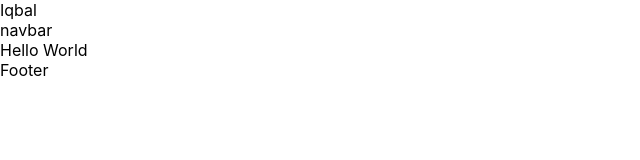
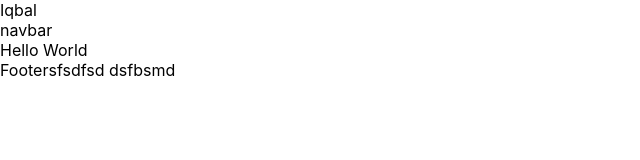
Before and after one commit to mehedihasan2004/parcel-pro-client, a React (Create React App) app: page / in a window 1280 px wide. Shown: the top 160 px of the page, without its empty margins (0-640 px from the left). Built offline with nearby package versions, Linux system fonts and the light colour scheme.

Commit message:
ny cmmit

```diff
--- a/src/components/Footer.jsx
+++ b/src/components/Footer.jsx
@@ -1,7 +1,7 @@
 import React from "react";
 
 const Footer = () => {
-  return <div>Footer</div>;
+  return <div>Footersfsdfsd dsfbsmd</div>;
 };
 
 export default Footer;
```
